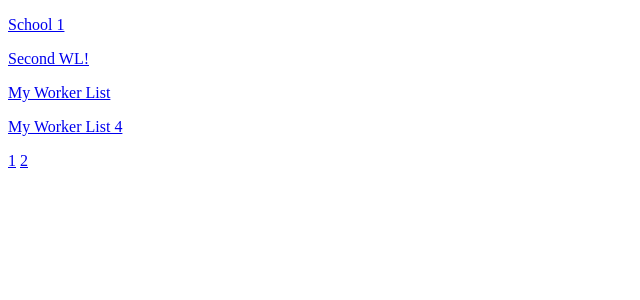
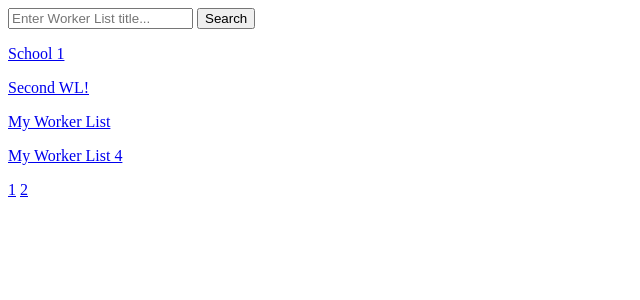
Before and after one commit to ye11ow-banana/SchoolAuthSystem, a Django app: page /workers/worker_lists/ in a window 1280 px wide. Shown: the top 300 px of the page, without its empty margins (0-640 px from the left). Run offline with Django 4.2, Linux system fonts and the light colour scheme; data comes from the database, SQL or seed files in the repository.

Commit message:
Add search to WLs page

```diff
--- a/app/templates/include/pagination.html
+++ b/app/templates/include/pagination.html
@@ -1,25 +1,25 @@
 {% if page_obj.has_previous %}
   {% if page_obj.number|add:'-3' > 1 %}
-    <a href="?page=1">1</a>
+    <a href="?{{ q }}page=1">1</a>
   {% endif %}
   {% if page_obj.number|add:'-3' > 2 %}
-    <a href="?page={{ page_obj.previous_page_number|add:'-3' }}">. . .</a>
+    <a href="?{{ q }}page={{ page_obj.previous_page_number|add:'-3' }}">. . .</a>
   {% endif %}
 {% endif %}
 
 {% if paginator.page_range|length > 1 %}
   {% for i in paginator.page_range %}
     {% if i > page_obj.number|add:'-4' and i < page_obj.number|add:'4' %}
-      <a href="?page={{ i }}">{{ i }}</a>
+      <a href="?{{ q }}page={{ i }}">{{ i }}</a>
     {% endif %}
   {% endfor %}
 {% endif %}
 
 {% if page_obj.has_next %}
   {% if page_obj.number|add:'4' < paginator.num_pages %}
-    <a href="?page={{ page_obj.next_page_number|add:'3' }}">. . .</a>
+    <a href="?{{ q }}page={{ page_obj.next_page_number|add:'3' }}">. . .</a>
   {% endif %}
   {% if page_obj.number|add:'3' < paginator.num_pages %}
-    <a href="?page={{ paginator.num_pages }}">{{ paginator.num_pages }}</a>
+    <a href="?{{ q }}page={{ paginator.num_pages }}">{{ paginator.num_pages }}</a>
   {% endif %}
 {% endif %}
--- a/app/templates/workers/worker_lists.html
+++ b/app/templates/workers/worker_lists.html
@@ -3,6 +3,11 @@
 {% block title %}Worker Lists{% endblock %}
 
 {% block content %}
+  <form action="{% url 'workers:worker_lists_search' %}" method="GET">
+    <input type="search" placeholder="Enter Worker List title..." name="q">
+    <button>Search</button>
+  </form>
+
   {% for worker_list in page_obj %}
     <p><a href="{{ worker_list.get_absolute_url }}">{{ worker_list.title }}</a></p>
   {% endfor %}
--- a/app/workers/urls.py
+++ b/app/workers/urls.py
@@ -6,5 +6,6 @@ app_name = 'workers'
 
 urlpatterns = [
     path('worker_lists/', views.worker_lists_view, name='worker_lists'),
-    path('worker_list/<int:pk>/', views.worker_list_view, name='worker_list')
+    path('worker_list/<int:pk>/', views.worker_list_view, name='worker_list'),
+    path('worker_lists/search', views.worker_lists_search_view, name='worker_lists_search')
 ]
--- a/app/workers/views.py
+++ b/app/workers/views.py
@@ -1,9 +1,13 @@
+from django.db.models import QuerySet
 from django.views.generic import DetailView, ListView
 
 from workers.models import WorkerList
 
 
 class WorkerListsView(ListView):
+    """
+    View for Worker Lists page.
+    """
     model = WorkerList
     paginate_by = 4
     context_object_name = 'worker_lists'
@@ -11,10 +15,27 @@ class WorkerListsView(ListView):
 
 
 class WorkerListView(DetailView):
+    """
+    View for Worker List page.
+    """
     model = WorkerList
     context_object_name = 'worker_list'
     template_name = 'workers/worker_list.html'
 
 
+class WorkerListsSearchView(WorkerListsView):
+    """
+    Search on Worker Lists page.
+    """
+    def get_queryset(self) -> QuerySet:
+        return self.model.objects.filter(title__icontains=self.request.GET['q'])
+
+    def get_context_data(self, *args, **kwargs) -> dict:
+        context = super().get_context_data(*args, **kwargs)
+        context['q'] = f'q={self.request.GET["q"]}&'
+        return context
+
+
 worker_lists_view = WorkerListsView.as_view()
 worker_list_view = WorkerListView.as_view()
+worker_lists_search_view = WorkerListsSearchView.as_view()
```
